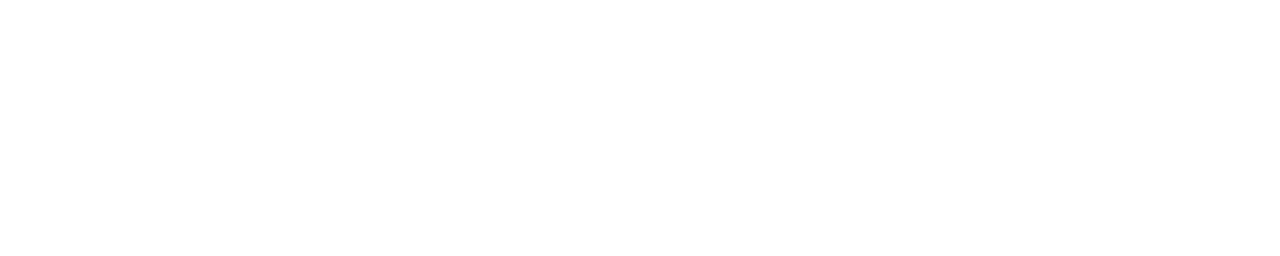
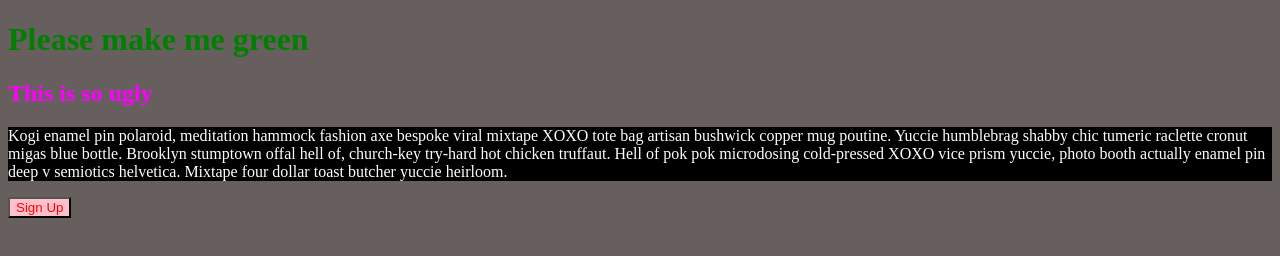
Before and after one commit to miGenjutsu/web-developer-bootcamp, a plain HTML site: page section06-css-very-basics/code-exercise/exer07-first-css-exercise/index.html in a window 1280 px wide. Drawn offline with Linux system fonts and the light colour scheme.

Commit message:
exercise complete

```diff
--- a/section06-css-very-basics/code-exercise/exer07-first-css-exercise/index.html
+++ b/section06-css-very-basics/code-exercise/exer07-first-css-exercise/index.html
@@ -4,19 +4,25 @@
 <!--[if IE 8]>         <html class="no-js lt-ie9"> <![endif]-->
 <!--[if gt IE 8]>      <html class="no-js"> <!--<![endif]-->
 <html>
+
 <head>
     <meta charset="utf-8">
     <meta http-equiv="X-UA-Compatible" content="IE=edge">
-        <title></title>
+    <title>Our First CSS Exercise</title>
     <meta name="description" content="">
     <meta name="viewport" content="width=device-width, initial-scale=1">
-        <link rel="stylesheet" href="">
+    <link rel="stylesheet" href="style.css">
 </head>
+
 <body>
-        <!--[if lt IE 7]>
-            <p class="browsehappy">You are using an <strong>outdated</strong> browser. Please <a href="#">upgrade your browser</a> to improve your experience.</p>
-        <![endif]-->
+    <h1>Please make me green</h1>
+    <h2>This is so ugly</h2>
+    <p>Kogi enamel pin polaroid, meditation hammock fashion axe bespoke viral mixtape XOXO tote bag artisan bushwick
+        copper mug poutine. Yuccie humblebrag shabby chic tumeric raclette cronut migas blue bottle. Brooklyn stumptown
+        offal hell of, church-key try-hard hot chicken truffaut. Hell of pok pok microdosing cold-pressed XOXO vice
+        prism yuccie, photo booth actually enamel pin deep v semiotics helvetica. Mixtape four dollar toast butcher
+        yuccie heirloom.</p>
+    <button>Sign Up</button>
+</body>
 
-        <script src="" async defer></script>
-    </body>
 </html>
--- a/section06-css-very-basics/code-exercise/exer07-first-css-exercise/style.css
+++ b/section06-css-very-basics/code-exercise/exer07-first-css-exercise/style.css
@@ -0,0 +1,21 @@
+body {
+    background-color: rgb(103, 94, 94);
+}
+
+h1 {
+    color: green;
+}
+
+h2 {
+    color: magenta;
+}
+
+p {
+    color: white;
+    background-color: black;
+}
+
+button {
+    color: red;
+    background-color: pink;
+}
```
Also changed, not shown: 1 other file. Lines whose indentation alone changed are shown as unchanged.
